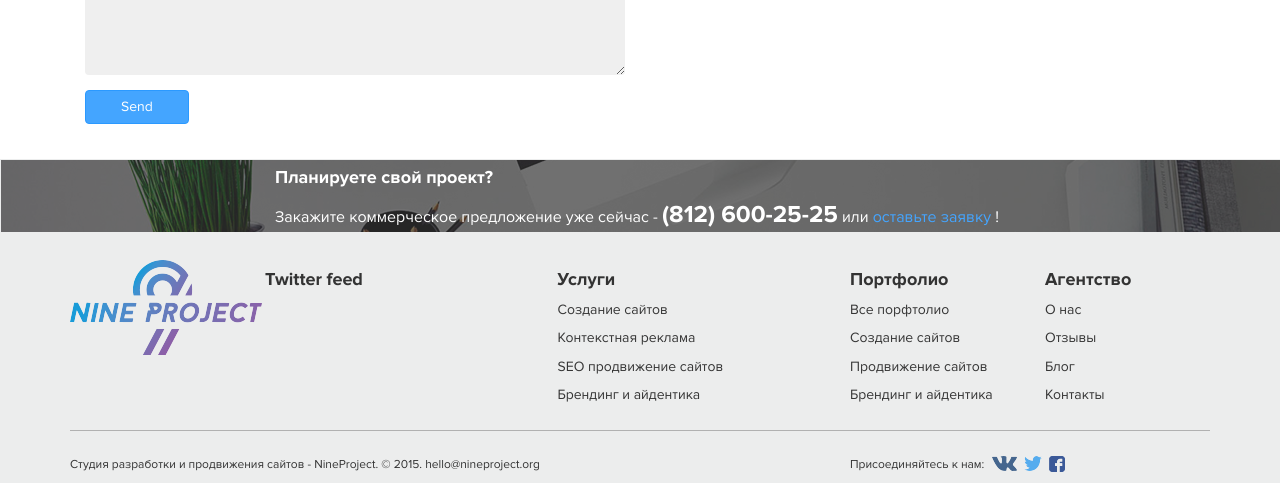
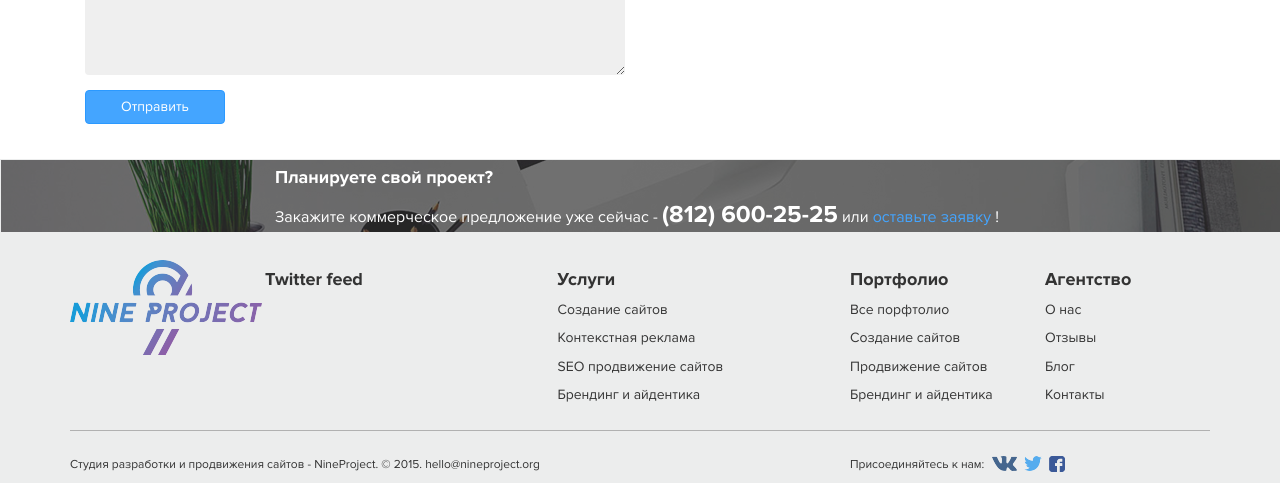
Before and after one commit to P0IudR1ecRiEzoe/CSsd6v5pgT, a Jekyll site: the page built from contacts.md, in a window 1280 px wide. Shown: the part 648-1131 px from the top of the page. Built offline with Jekyll 4.4.1, drawn with Linux system fonts in a browser that asks for light colours.

Commit message:
complete form customs

```diff
--- a/contacts.md
+++ b/contacts.md
@@ -18,13 +18,14 @@
 			<li><strong>Почтовый индекс</strong>: 195220</li>
 			<li><strong>ИНН</strong>: 780254540056</li>
 		</ul>
-		<form action="//formspree.io/89110012340@yandex.com" method="POST">
+		<form action="//formspree.io/hello@9project.org" method="POST">
 		  <div class="form-group">
 		    <label for="exampleInputEmail1">Введите Ваше имя</label>
 		    <input type="text" class="form-control" id="exampleInputEmail1" placeholder="Name" name="name">
 		  </div>
-		  <input type="hidden" name="_next" value="//ya.ru" />
+		  <input type="hidden" name="_next" value="//9project.org/" /> <!-- this is van be thank you page !-->
 		  <input type="hidden" name="_subject" value="Заявочка с 9project.org/contacts!" />
+		  <input type="hidden" name="_cc" value="89110012340@yandex.com" /> <!-- additional mail addreces !-->
 		  <input type="hidden" name="_cc" value="3686070@gmail.com" />
 		  <div class="form-group">
 		    <label for="exampleInputEmail1">Введите Ваш email</label>
@@ -33,7 +34,7 @@
 		  <div class="form-group">
 	  			<textarea class="form-control" rows="5" id="comment"></textarea>
 		  </div>
-		  <button type="submit" class="btn btn-primary">Send</button>
+		  <button type="submit" class="btn btn-primary">Отправить</button>
 		</form>
 	</div>
 	<div class="col-md-6">
```
